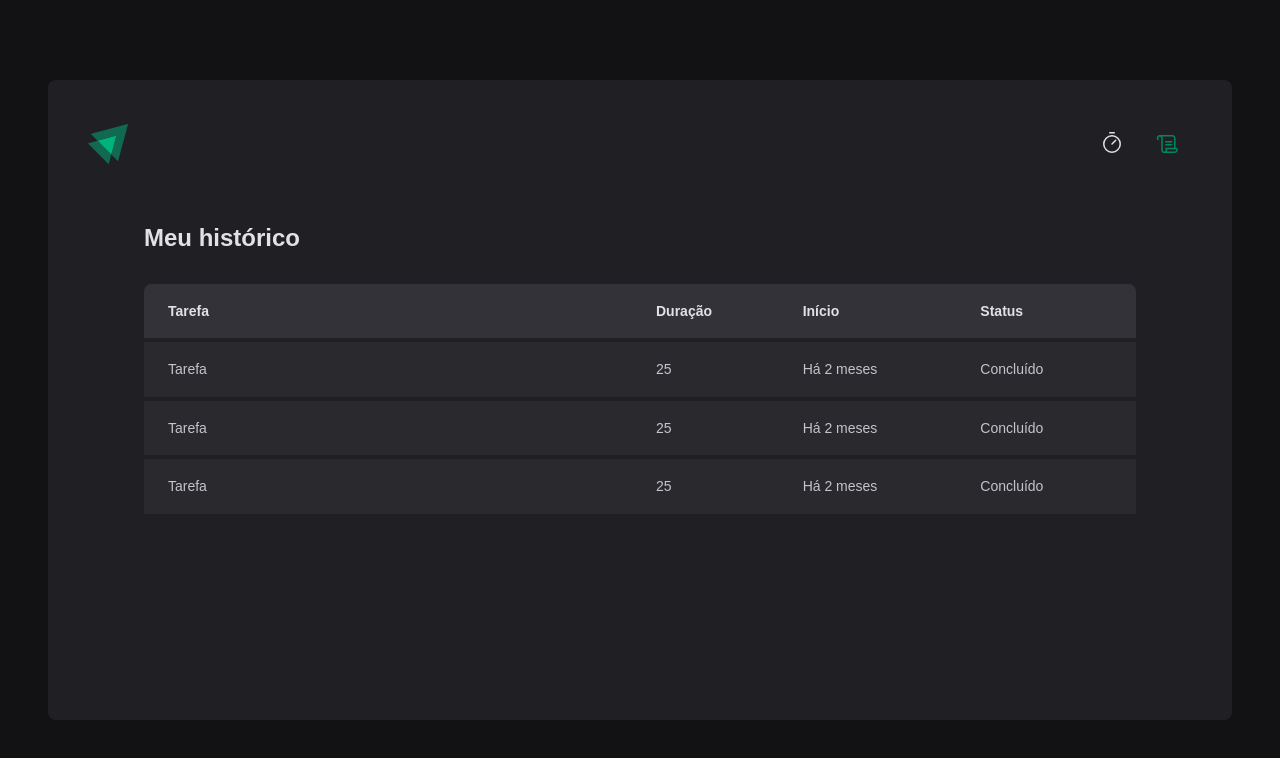
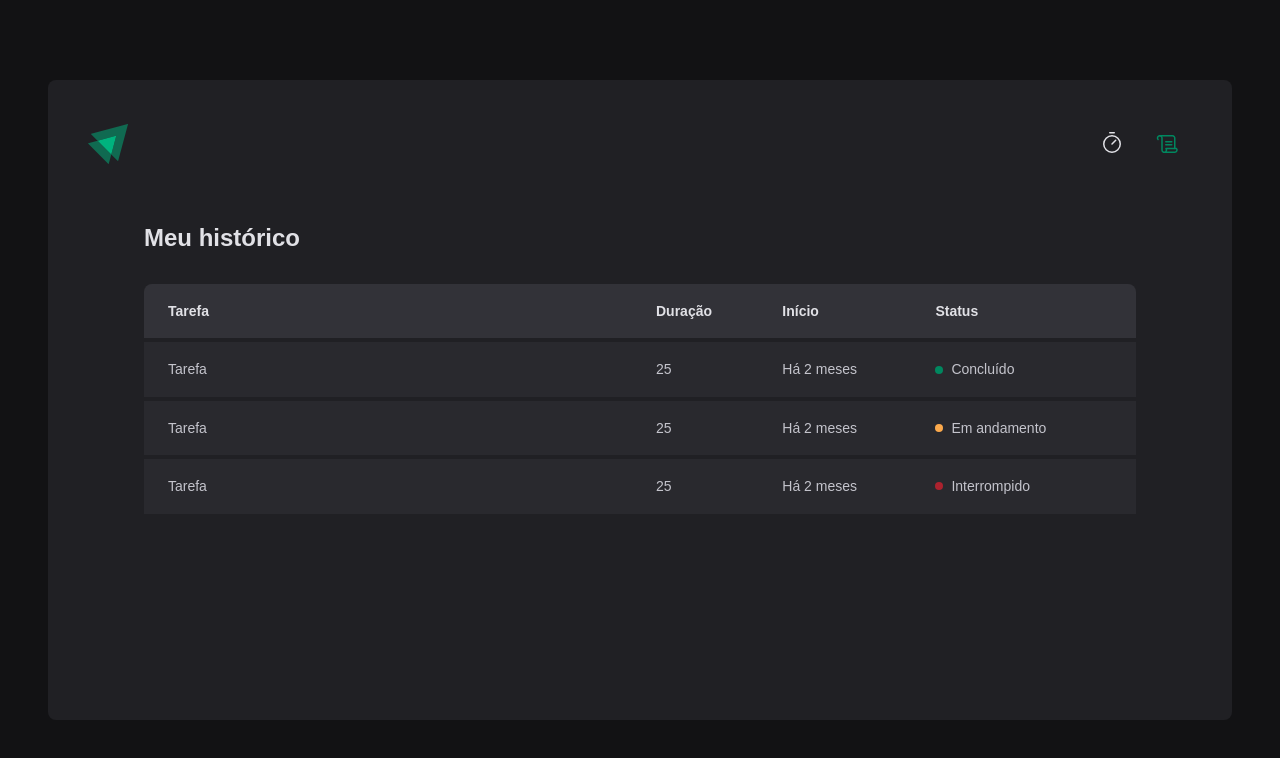
Before and after one commit to eltonleao/ignite-timer, a React (Vite) app: page /history in a window 1280 px wide. Shown: the top 758 px of the page. Built offline with nearby package versions, Linux system fonts and the light colour scheme.

Commit message:
Componente: Status

```diff
--- a/src/pages/History/index.tsx
+++ b/src/pages/History/index.tsx
@@ -1,4 +1,4 @@
-import { HistoryContainer, HistoryList } from './styles'
+import { HistoryContainer, HistoryList, Status } from './styles'
 
 export function History() {
   return (
@@ -19,19 +19,25 @@
               <td>Tarefa</td>
               <td>25</td>
               <td>Há 2 meses</td>
-              <td>Concluído</td>
+              <td>
+                <Status statusColor="green">Concluído</Status>
+              </td>
             </tr>
             <tr>
               <td>Tarefa</td>
               <td>25</td>
               <td>Há 2 meses</td>
-              <td>Concluído</td>
+              <td>
+                <Status statusColor="yellow">Em andamento</Status>
+              </td>
             </tr>
             <tr>
               <td>Tarefa</td>
               <td>25</td>
               <td>Há 2 meses</td>
-              <td>Concluído</td>
+              <td>
+                <Status statusColor="red">Interrompido</Status>
+              </td>
             </tr>
           </tbody>
         </table>
--- a/src/pages/History/styles.ts
+++ b/src/pages/History/styles.ts
@@ -59,3 +59,28 @@
     }
   }
 `
+
+const STATUS_COLOR = {
+  yellow: 'yellow-500',
+  green: 'green-500',
+  red: 'red-500',
+} as const
+
+interface StatusProps {
+  statusColor: keyof typeof STATUS_COLOR
+}
+
+export const Status = styled.span<StatusProps>`
+  display: flex;
+  align-items: center;
+  gap: 0.5rem;
+
+  &::before {
+    content: '';
+    width: 0.5rem;
+    height: 0.5rem;
+    border-radius: 50%;
+    background-color: ${(props) =>
+      props.theme[STATUS_COLOR[props.statusColor]]};
+  }
+`
```
